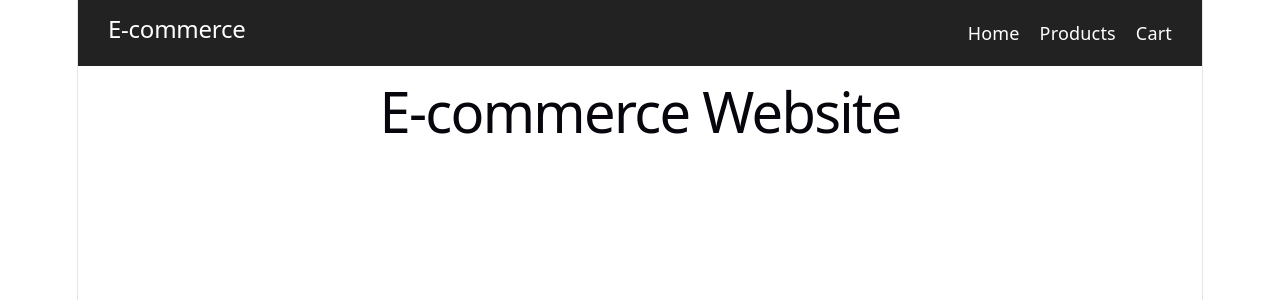
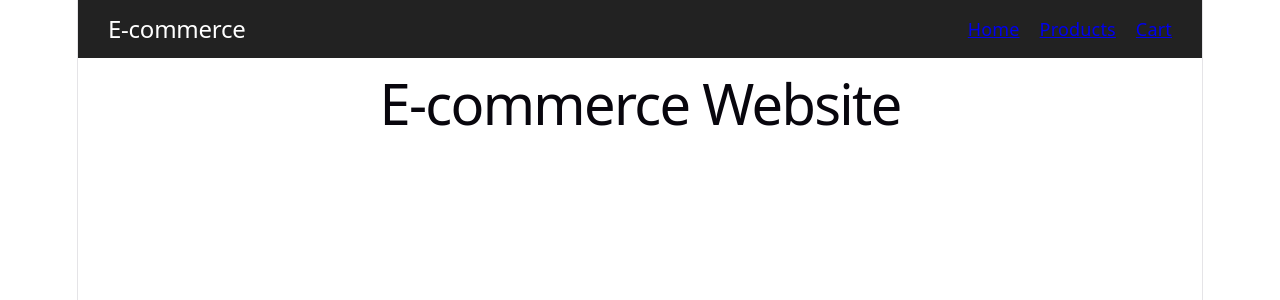
Before and after one commit to abhi12012/e-commerce-react, a React (Vite) app: page / in a window 1280 px wide. Shown: the top 300 px of the page. Built offline with nearby package versions, Linux system fonts and the light colour scheme.

Commit message:
Add Navbar navigation items

```diff
--- a/src/App.css
+++ b/src/App.css
@@ -27,3 +27,7 @@
 .navbar li:hover {
   color: orange;
 }
+
+.navbar h2 {
+  margin: 0;
+}
--- a/src/components/Navbar.jsx
+++ b/src/components/Navbar.jsx
@@ -4,11 +4,22 @@ function Navbar() {
 
       <h2>E-commerce</h2>
 
-      <ul>
-        <li>Home</li>
-        <li>Products</li>
-        <li>Cart</li>
-      </ul>
+
+
+<ul>
+  <li>
+    <a href="#">Home</a>
+  </li>
+
+  <li>
+    <a href="#">Products</a>
+  </li>
+
+  <li>
+    <a href="#">Cart</a>
+  </li>
+</ul>
+
     </nav>
   )
 }
```
